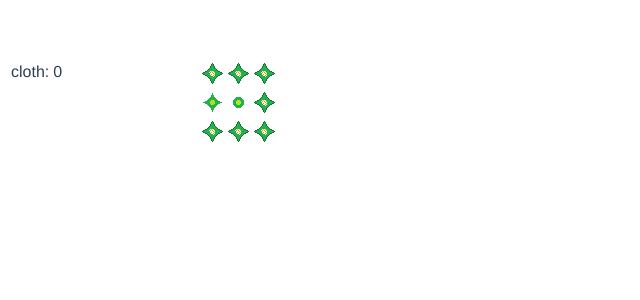
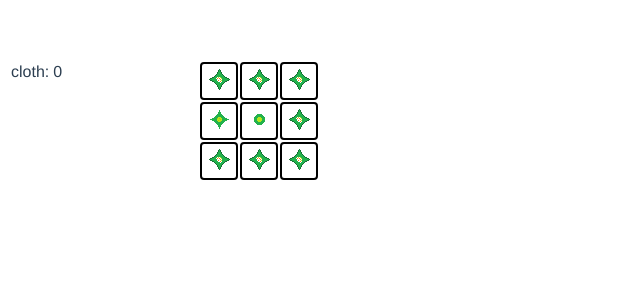
Before and after one commit to jake-orielly/planter-box, a Vue app: page / in a window 1280 px wide. Shown: the top 300 px of the page, without its empty margins (0-640 px from the left). Built offline with nearby package versions, Linux system fonts and the light colour scheme.

Commit message:
Highlight selected cell

```diff
--- a/src/components/PlanterBox.vue
+++ b/src/components/PlanterBox.vue
@@ -3,6 +3,7 @@
     <tr v-for="row in $store.state.rows" :key="row">
       <td
         v-for="col in $store.state.cols" :key="`${row}-${col}`"
+        :class="{'selected' : isSelected(row - 1, col - 1)}"
         @click="clickCell(row - 1, col - 1)"
       >
         <img
@@ -23,6 +24,9 @@ export default {
     clickCell(x, y) {
       this.$store.commit("setSelectedCell", [x, y]);
     },
+    isSelected(x, y) {
+      return this.$store.state.selectedCell == x * 3 + y;
+    },
     getPlantImage(x, y) {
       return this.$store.getters.getImg([x, y]);
     }
@@ -34,4 +38,15 @@ export default {
 table {
   display: inline-block;
 }
+
+td {
+  border: 2px solid black;
+  border-radius: 0.25rem;
+  width: 2rem;
+  height: 2rem;
+}
+
+.selected {
+  border: 2px solid gold;
+}
 </style>
```
